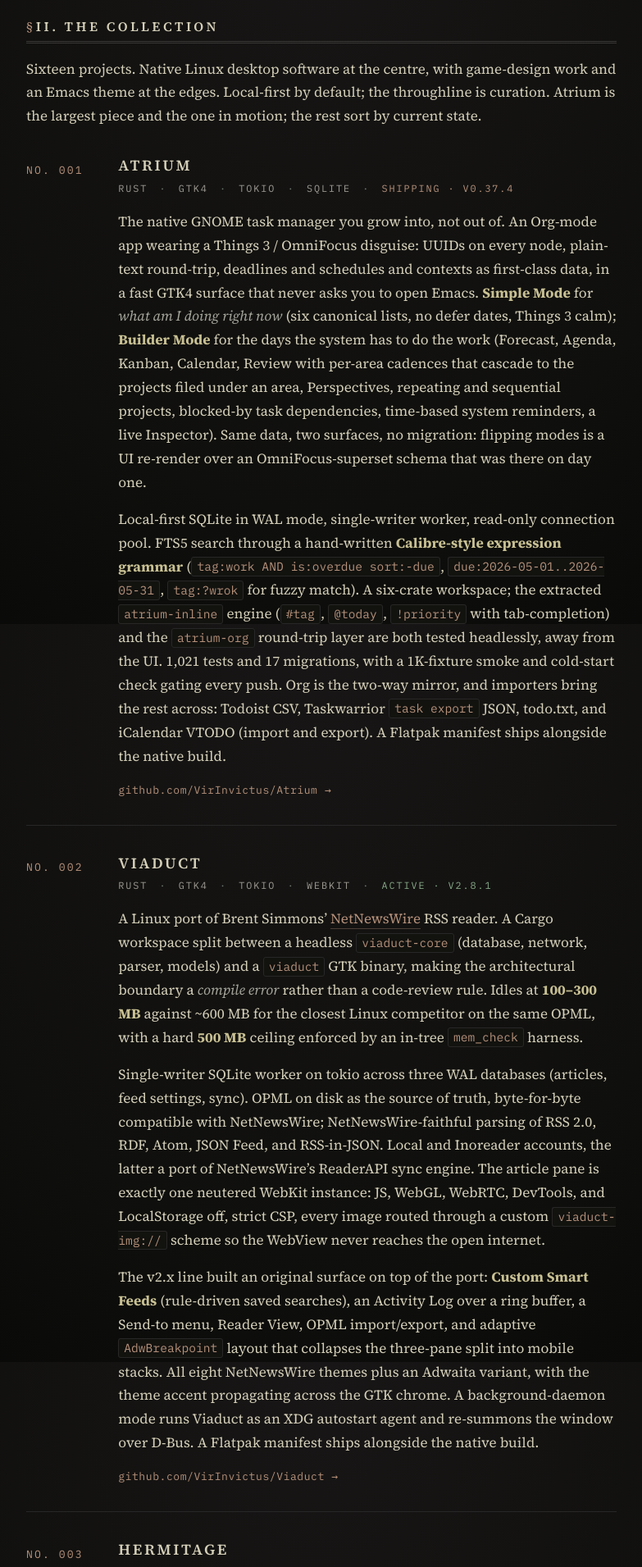
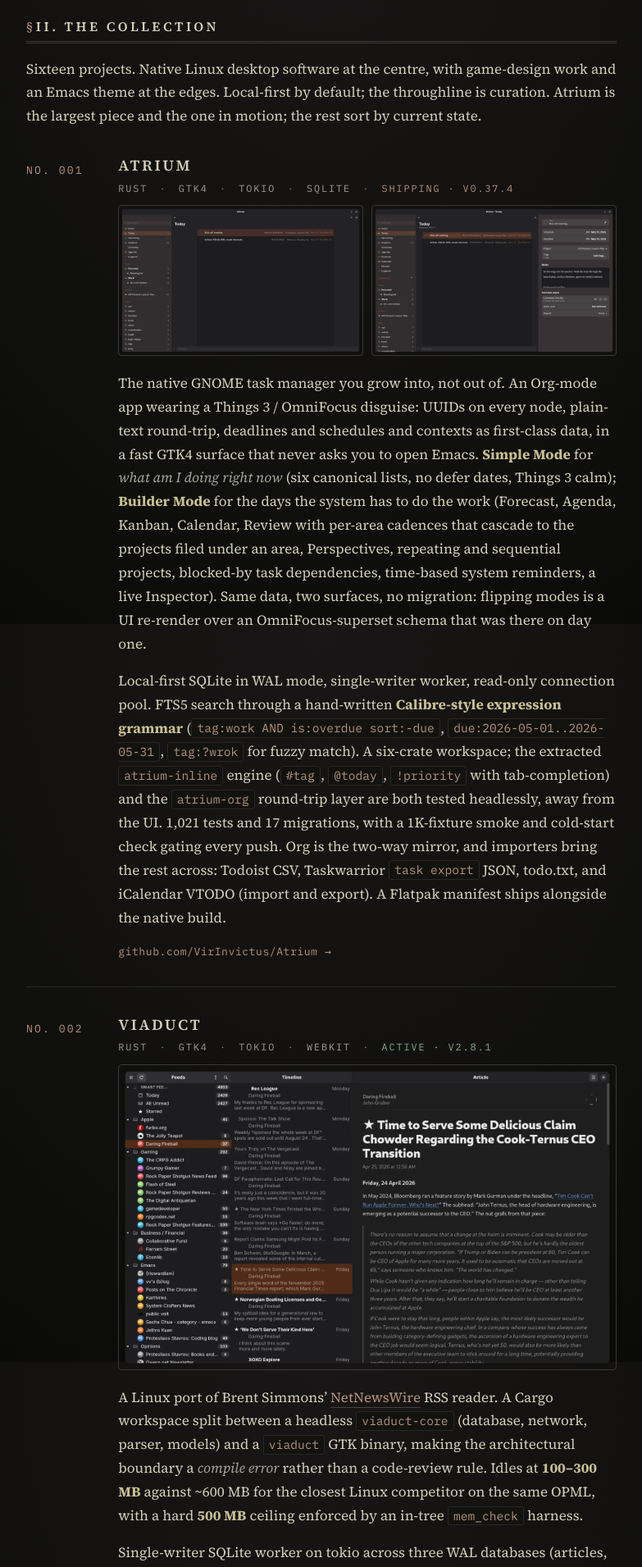
Before and after one commit to VirInvictus/VirInvictus.github.io, a Jekyll site: the page built from README.md, in a window 1280 px wide. Shown: the part 1039-2950 px from the top of the page at 82% size, without its empty margins (248-1031 px from the left). Built offline with Jekyll 4.4.1, drawn with Linux system fonts in a browser that asks for light colours.

Commit message:
add screenshot plates to five codex entries
Mirrors six screenshots into assets/img/ as 1600px WebP (28-244 KB
each) rather than hot-linking GitHub: Atrium gets the Simple/Builder
Today pair in a two-up grid (the same-data-two-surfaces pitch, shown),
Viaduct gets the Adwaita three-pane, Hermitage the Wing-filtered cover
grid, Framework the PDF viewer with TOC sidebar, deadbeef-cui the
facet browser. New .codex-plate / .codex-plate--pair styles; the pair
collapses to a single column at the existing 600px breakpoint.

Sources: Atrium and Viaduct from their repos' tracked docs
screenshots; the other three pulled from the user-attachments images
already embedded in each project README.

Co-Authored-By: Claude Fable 5 <noreply@anthropic.com>

```diff
--- a/README.md
+++ b/README.md
@@ -46,6 +46,11 @@ Sixteen projects. Native Linux desktop software at the centre, with game-design
 ### Atrium
 <p class="codex-meta">Rust <span class="stack-sep">·</span> GTK4 <span class="stack-sep">·</span> tokio <span class="stack-sep">·</span> SQLite <span class="stack-sep">·</span> <span class="status status--shipping">shipping · v0.37.4</span></p>
 
+<div class="codex-plate codex-plate--pair">
+  <img src="{{ '/assets/img/atrium-today-simple.webp' | relative_url }}" alt="Atrium's Today view in Simple Mode: a calm two-pane list with areas, tags, and two tasks due today" loading="lazy">
+  <img src="{{ '/assets/img/atrium-today-builder.webp' | relative_url }}" alt="Atrium's Today view in Builder Mode: three panes with the live Inspector open on a task's schedule, project, tags, and notes" loading="lazy">
+</div>
+
 The native GNOME task manager you grow into, not out of. An Org-mode app wearing a Things 3 / OmniFocus disguise: UUIDs on every node, plain-text round-trip, deadlines and schedules and contexts as first-class data, in a fast GTK4 surface that never asks you to open Emacs. **Simple Mode** for *what am I doing right now* (six canonical lists, no defer dates, Things 3 calm); **Builder Mode** for the days the system has to do the work (Forecast, Agenda, Kanban, Calendar, Review with per-area cadences that cascade to the projects filed under an area, Perspectives, repeating and sequential projects, blocked-by task dependencies, time-based system reminders, a live Inspector). Same data, two surfaces, no migration: flipping modes is a UI re-render over an OmniFocus-superset schema that was there on day one.
 
 Local-first SQLite in WAL mode, single-writer worker, read-only connection pool. FTS5 search through a hand-written **Calibre-style expression grammar** (`tag:work AND is:overdue sort:-due`, `due:2026-05-01..2026-05-31`, `tag:?wrok` for fuzzy match). A six-crate workspace; the extracted `atrium-inline` engine (`#tag`, `@today`, `!priority` with tab-completion) and the `atrium-org` round-trip layer are both tested headlessly, away from the UI. 1,021 tests and 17 migrations, with a 1K-fixture smoke and cold-start check gating every push. Org is the two-way mirror, and importers bring the rest across: Todoist CSV, Taskwarrior `task export` JSON, todo.txt, and iCalendar VTODO (import and export). A Flatpak manifest ships alongside the native build.
@@ -59,6 +64,10 @@ Local-first SQLite in WAL mode, single-writer worker, read-only connection pool.
   <div class="codex-body" markdown="1">
 ### Viaduct
 <p class="codex-meta">Rust <span class="stack-sep">·</span> GTK4 <span class="stack-sep">·</span> tokio <span class="stack-sep">·</span> WebKit <span class="stack-sep">·</span> <span class="status">active · v2.8.1</span></p>
+
+<div class="codex-plate">
+  <img src="{{ '/assets/img/viaduct-main-adwaita.webp' | relative_url }}" alt="Viaduct's three-pane layout with the Adwaita article theme: feed sidebar with unread badges, timeline, and a rendered Daring Fireball article" loading="lazy">
+</div>
 
 A Linux port of Brent Simmons' [NetNewsWire](https://netnewswire.com/) RSS reader. A Cargo workspace split between a headless `viaduct-core` (database, network, parser, models) and a `viaduct` GTK binary, making the architectural boundary a *compile error* rather than a code-review rule. Idles at **100–300 MB** against ~600 MB for the closest Linux competitor on the same OPML, with a hard **500 MB** ceiling enforced by an in-tree `mem_check` harness.
 
@@ -75,6 +84,10 @@ The v2.x line built an original surface on top of the port: **Custom Smart Feeds
   <div class="codex-body" markdown="1">
 ### Hermitage
 <p class="codex-meta">Python 3.14+ <span class="stack-sep">·</span> GTK4 <span class="stack-sep">·</span> Libadwaita <span class="stack-sep">·</span> <span class="status">active · v0.15.0</span></p>
+
+<div class="codex-plate">
+  <img src="{{ '/assets/img/hermitage-gallery.webp' | relative_url }}" alt="Hermitage's cover-art grid filtered to a virtual library, with the Wing sidebar open and the search bar showing the active expression" loading="lazy">
+</div>
 
 A local-first, native gallery for Calibre libraries, for the single user who wants a modern desktop experience without Docker or a web auth layer. Reads `metadata.db` in `mode=ro` and turns a 4,000+ item library into a cinematic gallery: an edge-to-edge cover grid with median-cut colour quantization for per-book accent tinting, a sliding hero-banner detail sidebar (the *Codex*), and a recursive genre browser that unfolds dot-separated Calibre tags (`Fic.Fantasy.Grimdark`) into a navigable tree.
 
@@ -103,6 +116,10 @@ The package is read-only by design: it reads tags, decodes audio, writes reports
   <div class="codex-body" markdown="1">
 ### Framework
 <p class="codex-meta">C <span class="stack-sep">·</span> Meson <span class="stack-sep">·</span> GTK4 <span class="stack-sep">·</span> MuPDF <span class="stack-sep">·</span> DjVuLibre <span class="stack-sep">·</span> <span class="status">active · v0.76.0</span></p>
+
+<div class="codex-plate">
+  <img src="{{ '/assets/img/framework-viewer.webp' | relative_url }}" alt="Framework rendering a 168-page PDF with the table-of-contents sidebar open and two pages visible in the scroll" loading="lazy">
+</div>
 
 A native GNOME document viewer for **PDF, DjVu, CBZ, CB7, CBT, CBR, XPS, EPUB, FB2, MOBI, AZW3, and Markdown**: the gap between feature-heavy clients (Okular) and bare MuPDF wrappers, a SumatraPDF-shaped experience for Linux. A three-tier cache (persistent thumbnails, parsed page handles, rendered Cairo surfaces) with bytes-aware eviction, parallel rendering across eight independent MuPDF instances, and a zero-copy MuPDF→Cairo pipeline that builds the pixmap *around* the Cairo surface buffer.
 
@@ -133,6 +150,10 @@ Author-grouped catalogs, with `--all-wings` emitting one per virtual library. Li
   <div class="codex-body" markdown="1">
 ### deadbeef-cui
 <p class="codex-meta">C <span class="stack-sep">·</span> GTK3 <span class="stack-sep">·</span> <span class="status status--complete">complete · v1.3.3</span></p>
+
+<div class="codex-plate">
+  <img src="{{ '/assets/img/deadbeef-cui-facets.webp' | relative_url }}" alt="deadbeef-cui's three facet columns narrowing genre, album artist, and album above the playlist, with cover art and a waveform seekbar" loading="lazy">
+</div>
 
 A faceted-browser plugin for the [DeaDBeeF](https://deadbeef.sourceforge.io/) music player, bringing foobar2000-style Columns UI / Facets to Linux. 1–5 dynamic filter columns with hierarchical narrowing, full title-formatting support, multi-select aggregation across genres and artists via Ctrl/Shift-click, an in-pane search bar (`Ctrl+Shift+F`), and a settings dialog with per-instance configuration so multiple Facet Browsers can coexist in one layout.
 
--- a/assets/css/style.scss
+++ b/assets/css/style.scss
@@ -276,6 +276,26 @@ em {
   .codex-num { padding-top: 0; }
 }
 
+/* ────────────── Codex plates (screenshots) ────────────── */
+.codex-plate {
+  margin: 0 0 1.1em;
+}
+.codex-plate img {
+  display: block;
+  width: 100%;
+  height: auto;
+  border: 1px solid var(--surface1);
+  border-radius: 4px;
+}
+.codex-plate--pair {
+  display: grid;
+  grid-template-columns: 1fr 1fr;
+  gap: 10px;
+}
+@media (max-width: 600px) {
+  .codex-plate--pair { grid-template-columns: 1fr; }
+}
+
 /* ────────────── Ornaments + dividers ────────────── */
 .ornament {
   text-align: center;
```
Also changed, not shown: assets/img/atrium-today-builder.webp (added), assets/img/atrium-today-simple.webp (added), assets/img/deadbeef-cui-facets.webp (added), assets/img/framework-viewer.webp (added), assets/img/hermitage-gallery.webp (added), assets/img/viaduct-main-adwaita.webp (added).
